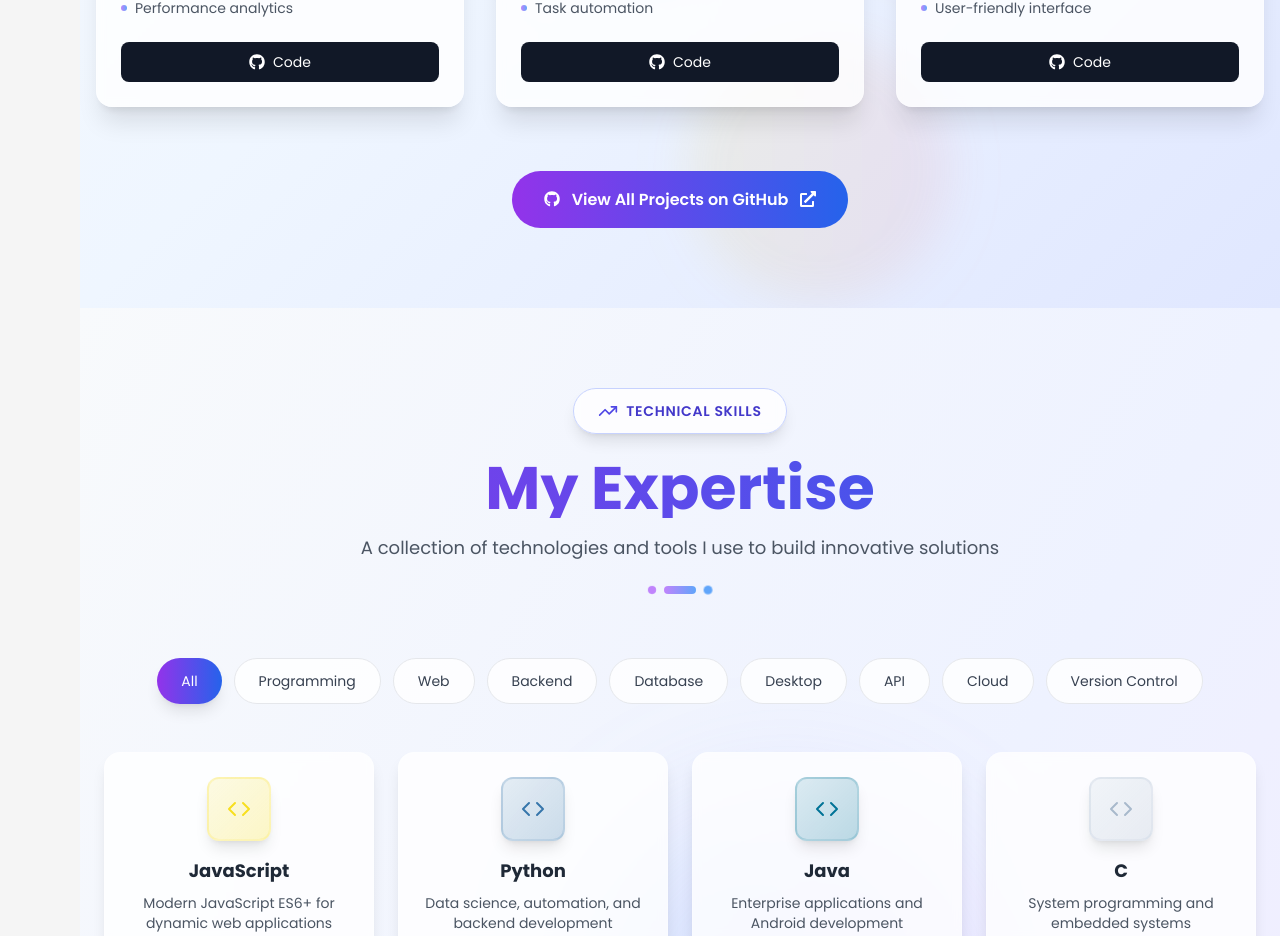
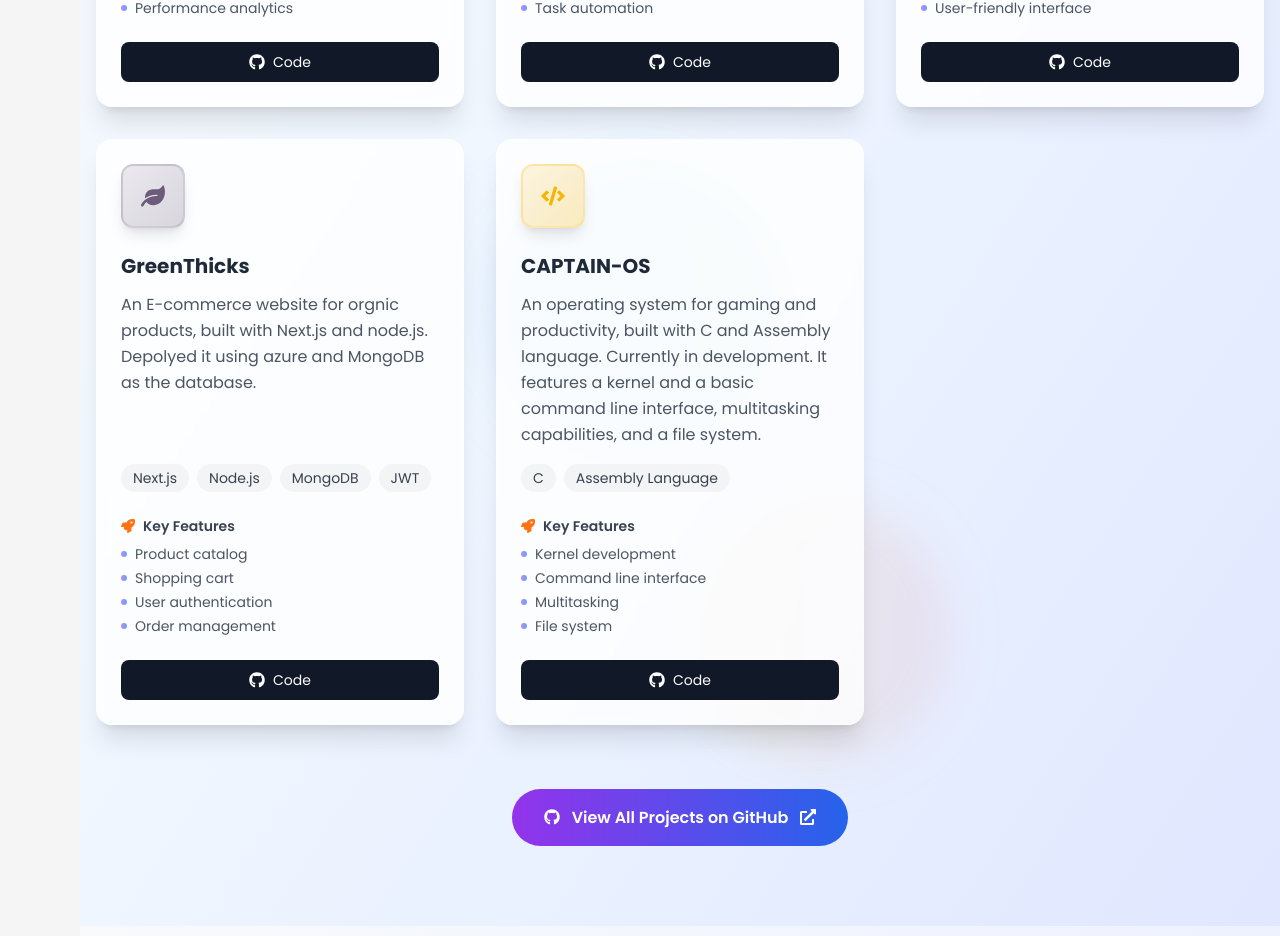
Before and after one commit to ShivaKrishnaReddyBurra/portfolio-v2, a Next.js app: page / in a window 1280 px wide. Shown: the part 4633-5569 px from the top of the page. Built offline with nearby package versions, Linux system fonts and the light colour scheme.

Commit message:
update: Added new resume and projects

```diff
--- a/components/ProjectsSection.jsx
+++ b/components/ProjectsSection.jsx
@@ -1,6 +1,6 @@
 'use client';
 import React, { useState, useEffect } from 'react';
-import { FaMicrophone, FaRegHandPaper, FaTasks, FaGithub, FaExternalLinkAlt, FaCode, FaRocket } from 'react-icons/fa';
+import { FaMicrophone, FaRegHandPaper, FaTasks, FaGithub, FaExternalLinkAlt, FaCode, FaRocket, FaLeaf } from 'react-icons/fa';
 
 const projects = [
   {
@@ -39,6 +39,30 @@ const projects = [
     demo: '#',
     gradient: 'from-teal-400 to-blue-500',
   },
+  {
+    id: 4,
+    title: 'GreenThicks',
+    description: 'An E-commerce website for orgnic products, built with Next.js and node.js. Depolyed it using azure and MongoDB as the database.',
+    features: ['Product catalog', 'Shopping cart', 'User authentication', 'Order management'],
+    icon: <FaLeaf />,
+    technologies: ['Next.js', 'Node.js', 'MongoDB', 'JWT'],
+    color: '#6C5B7B',
+    github: 'https://github.com/ShivaKrishnaReddyBurra/greenthicks-frontend',
+    demo: 'https://greenthicks.live/',
+    gradient: 'from-purple-400 to-indigo-500'
+  },
+  {
+    id: 5,
+    title: 'CAPTAIN-OS',
+    description: 'An operating system for gaming and productivity, built with C and Assembly language. Currently in development. It features a kernel and a basic command line interface, multitasking capabilities, and a file system.',
+    features: ['Kernel development', 'Command line interface', 'Multitasking', 'File system'],
+    icon: <FaCode />,
+    technologies: ['C', 'Assembly Language'],
+    color: '#F8B400',
+    github: 'https://github.com/ShivaKrishnaReddyBurra/CAPTAIN-OS',
+    demo: '#',
+    gradient: 'from-yellow-400 to-orange-500'
+  }
 
 ];
 
```
Also changed, not shown: 1 other file (tests, documents, lock files or other folders).
